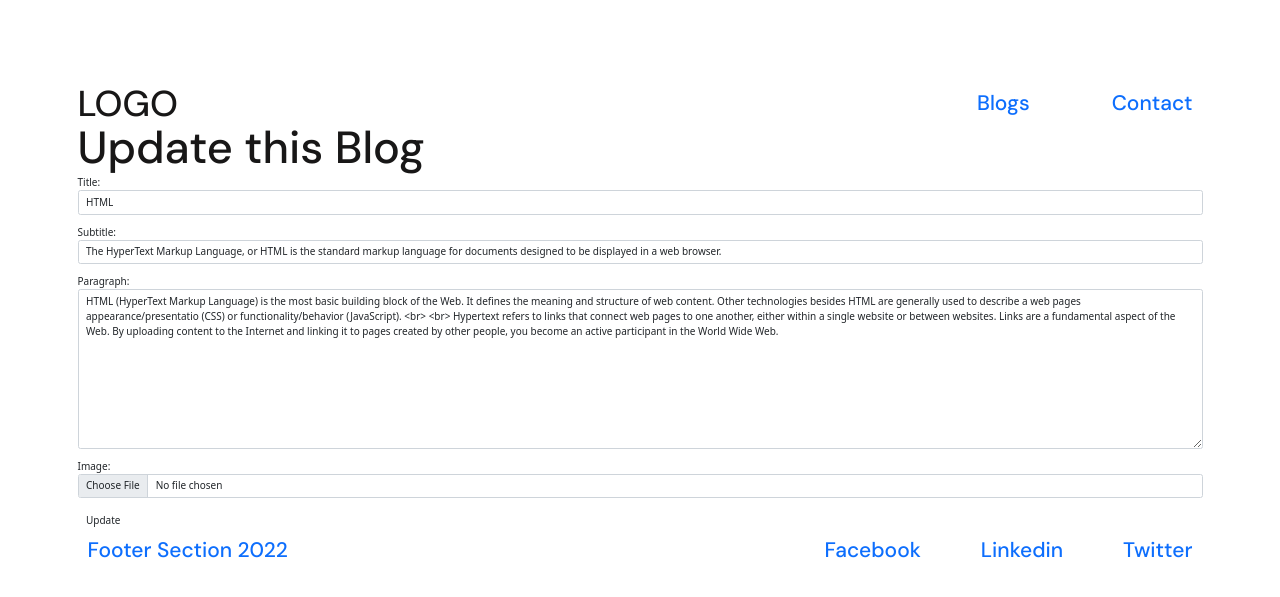
After one commit to Dharam-shah/simple-portfolio, a Django app: page /blog_update/1 in a window 1280 px wide. The commit adds this page. Shown: the top 597 px of the page. Run offline with Django 4.2, Linux system fonts and the light colour scheme; data comes from the database, SQL or seed files in the repository; both versions use the stored data as it was before the commit; parts of the project's set-up code (start-up, migrations or seed data) failed here and were passed over.

Commit message:
crated crud operation for blog

```diff
--- /dev/null
+++ b/pages/forms.py
@@ -0,0 +1,27 @@
+from django import forms
+from .models import Blog
+
+#using 1st method forms.Form (Normal form like contact form)
+class BlogForm(forms.Form):
+    title = forms.CharField(max_length=200)
+    subtitle = forms.CharField(max_length=200)
+    image = forms.ImageField()
+    paragraph = forms.CharField(widget=forms.Textarea)
+
+#using 2nd method forms.ModelForm (Database related operations)
+class BlogModelForm(forms.ModelForm):
+    class Meta:
+        model = Blog
+        fields = ['title', 'subtitle', 'paragraph','image']
+        widgets = {
+            'title': forms.TextInput(attrs={'class':'form-control'}),
+            'subtitle': forms.TextInput(attrs={'class':'form-control'}),
+            'paragraph': forms.Textarea(attrs={'class': 'form-control','id':'paragraph'}),
+            'image': forms.FileInput(attrs={'class':'form-control'}),
+        }
+        # labels = {
+        #     'title': 'Blog Title',
+        #     'subtitle': 'Blog Subtitle',
+        #     'paragraph': 'Blog Paragraph',
+        #     'image': 'Blog Image',
+        # }
--- a/pages/models.py
+++ b/pages/models.py
@@ -6,11 +6,10 @@ class Homepage(models.Model):
     title = models.CharField(max_length=200)
     para1 = models.TextField()
     para2 = models.TextField()
-    image = models.ImageField(upload_to='images/', default='images/profile-photo.png')
+    image = models.ImageField(upload_to='images/', default='images/Profile-Photo.png')
     skills_list = models.TextField()
     software_list = models.TextField()
     mail = models.EmailField()
-    # image = models.ImageField(upload_to='images/')
 
     def __str__(self):
         return self.title
@@ -20,9 +19,7 @@ class Blog(models.Model):
     subtitle = models.CharField(max_length=200)
     created_at = models.DateTimeField(auto_now_add=True)
     image = models.ImageField(upload_to='images/', default='images/html.png')
-    #image = models.ImageField(upload_to='images/')
-    #image_path = models.CharField(max_length=200)
-    btntext = models.CharField(max_length=200)
+    #btntext = models.CharField(max_length=200)
     paragraph = models.TextField()
 
     def __str__(self):
--- a/pages/urls.py
+++ b/pages/urls.py
@@ -1,9 +1,12 @@
 from django.urls import path
-from .views import index, contact, blog, blog_detail
+from .views import index, contact, blog, blog_detail, blog_create, blog_update, blog_delete
 
 urlpatterns = [
     path("", index, name="index"),
     path("contact/", contact, name="contact"),
     path("blog/", blog, name="blog"),
-    path("blog_detail/<int:id>", blog_detail, name="blog_detail")
+    path("blog_detail/<int:id>", blog_detail, name="blog_detail"),
+    path('blog_create/', blog_create, name="blog_create"),
+    path('blog_update/<int:id>', blog_update, name="blog_update"),
+    path('blog_delete/<int:id>', blog_delete, name="blog_delete")
 ]
--- a/pages/views.py
+++ b/pages/views.py
@@ -1,7 +1,7 @@
-from django.shortcuts import render
+from django.shortcuts import render, redirect
 from django.http import HttpResponse
-
 from pages.models import Blog, Homepage
+from .forms import BlogForm, BlogModelForm
 
 # Create your views here.
 
@@ -15,6 +15,7 @@ def index(request):
     'skills':homepage_data.skills_list,
     'software':homepage_data.software_list,
     'mail':homepage_data.mail,
+    'image':homepage_data.image,
     }
     return render(request, "pages/index.html", context)
 
@@ -36,3 +37,44 @@ def blog_detail(request, id):
     }
 
     return render(request, "blogs/blog_detail.html", context)
+
+# create new blog
+def blog_create(request):
+    if request.method == 'POST':
+        form = BlogModelForm(request.POST,request.FILES)
+        if form.is_valid():
+            Blog.objects.create(**form.cleaned_data)
+            #form.save()
+            return redirect('/blog')
+        else:
+             print('form is not valid')
+             print(form.errors)
+             return HttpResponse('error')
+    else:
+        form = BlogModelForm()
+
+    return render(request, 'blogs/blog_create.html', {'form': form})
+
+# update blog
+def blog_update(request,id):
+    blog = Blog.objects.get(id=id)
+    if request.method == 'POST':
+        form = BlogModelForm(request.POST,request.FILES,instance=blog)
+        if form.is_valid():
+            #Blog.objects.filter(id=id).update(**form.cleaned_data)
+            form.save()
+            #return redirect('/blog')
+            return redirect('/blog_detail/'+str(form.instance.id))
+        else:
+            print('form is not valid')
+            print(form.errors)
+            return HttpResponse('error')
+    else:
+        form = BlogModelForm(instance=blog)
+    return render(request, 'blogs/blog_update.html', {'form': form})
+
+#delete blog
+def blog_delete(request,id):
+    blog = Blog.objects.get(id=id)
+    blog.delete()
+    return redirect('/blog')
--- a/portfolio/settings.py
+++ b/portfolio/settings.py
@@ -122,7 +122,7 @@ USE_TZ = True
 STATIC_URL = '/static/'
 STATICFILES_DIRS = [STATIC_DIR]
 
-MEDIA_URL = '/medai/'
+MEDIA_URL = '/media/'
 MEDIA_ROOT = os.path.join(BASE_DIR,'media')
 
 # Default primary key field type
--- a/static/css/style.css
+++ b/static/css/style.css
@@ -44,7 +44,7 @@ html {
 .heading-primary {
   font-family: var(--font-primary);
   font-weight: 500;
-  font-size: 5.5rem;
+  font-size: 4.5rem;
   line-height: 1; /* medium */
   color: var(--color-black);
 }
@@ -369,3 +369,24 @@ html {
     width: 100%;
   }
 }
+
+.heading {
+  display: flex;
+  justify-content: space-between;
+  margin-top: 5rem;
+}
+
+.heading a {
+  font-size: 2.5rem;
+}
+
+.blog-single .flex {
+  display: flex;
+  justify-content: space-between;
+  margin-top: 4.5rem;
+}
+
+.blog-single .menu-right {
+  display: flex;
+  justify-content: space-between;
+}
--- a/templates/base.html
+++ b/templates/base.html
@@ -7,6 +7,12 @@
     <meta name="viewport" content="width=device-width, initial-scale=1.0" />
     <title>portfolio</title>
     <link rel="stylesheet" href="{% static 'css/style.css' %}" />
+    <link
+      href="https://cdn.jsdelivr.net/npm/bootstrap@5.0.2/dist/css/bootstrap.min.css"
+      rel="stylesheet"
+      integrity="sha384-EVSTQN3/azprG1Anm3QDgpJLIm9Nao0Yz1ztcQTwFspd3yD65VohhpuuCOmLASjC"
+      crossorigin="anonymous"
+    />
   </head>
 
   <body>
--- a/templates/blogs/blog.html
+++ b/templates/blogs/blog.html
@@ -1,7 +1,8 @@
 {% extends "base.html" %} {% block main %} {% load static %}
 <section class="blog_section">
-  <div class="container">
+  <div class="container heading">
     <h1 class="heading-primary">My recent blogs &#8595;</h1>
+    <a href="{% url 'blog_create' %}" class="btn">Create a New Blog</a>
   </div>
   <div class="container">
     <div class="blogs">
@@ -15,7 +16,7 @@
           </div>
           <div class="info-button">
             <a class="blog-link" href="{% url 'blog_detail' blog.id %}"
-              >{{blog.btntext | safe}}</a
+              >Read More</a
             >
           </div>
         </div>
--- /dev/null
+++ b/templates/blogs/blog_update.html
@@ -0,0 +1,13 @@
+{% extends 'base.html' %} {% block main %}
+<section class="section-blogs">
+  <div class="container">
+    <h1 class="heading-primary">Update this Blog</h1>
+    <div>
+      <form action="" method="post" enctype="multipart/form-data">
+        {% csrf_token %} {{ form.as_p }}
+        <button type="submit" class="btn">Update</button>
+      </form>
+    </div>
+  </div>
+</section>
+{% endblock %}
```
Also changed, not shown: templates/blogs/blog_create.html (added, +21 -0 lines), templates/blogs/blog_detail.html (+13 -1 lines), README.md, db.sqlite3, media/images/1.jpg (added), pages/migrations/0007_alter_homepage_image.py (added), pages/migrations/0008_remove_blog_btntext.py (added), static/Assignment-img/forms-views.png (added), static/Assignment-img/forms.png (added), static/Assignment-img/urls.png (added).
